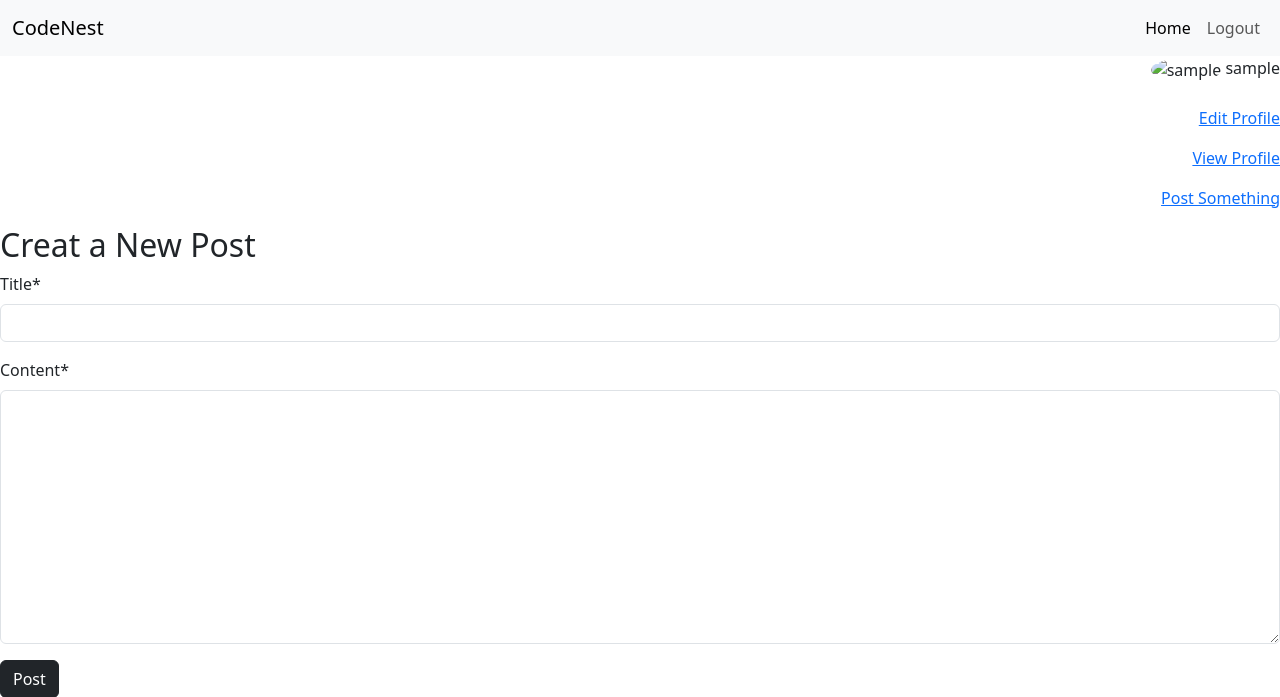
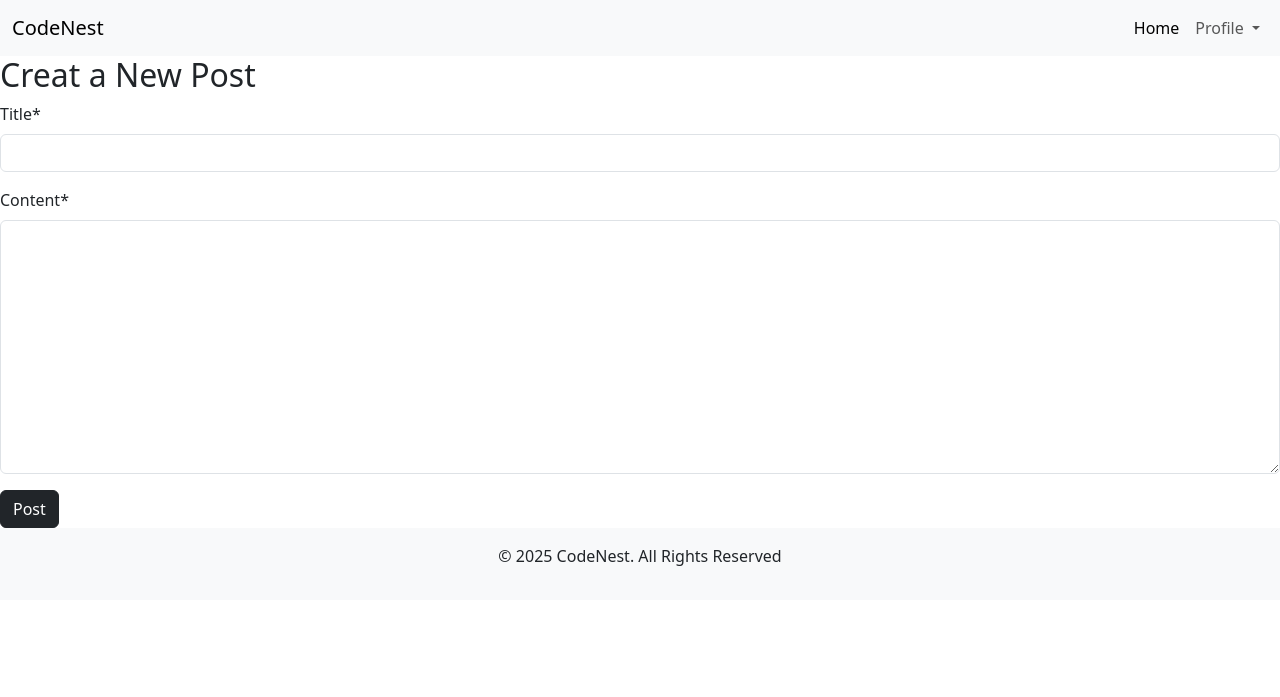
Before and after one commit to tomMckechnie-90/CodeNest, a Django app: page /create/ in a window 1280 px wide. Shown: the top 697 px of the page. Run offline with Django 4.2, Linux system fonts and the light colour scheme; the visitor is signed in with stand-in values (Sample User, id 1); some libraries are stand-ins or nearby versions.

Commit message:
Refactor navigation bar to use dropdown for user profile options

```diff
--- a/templates/base.html
+++ b/templates/base.html
@@ -35,10 +35,33 @@
                             <a class="nav-link active" aria-current="page" href="{% url 'home' %}">Home</a>
                         </li>
                         {% if user.is_authenticated %}
-                        <li class="nav-item">
-                            <a class="nav-link" href="{% url 'account_logout' %}">Logout</a>
+                        <li class="nav-item dropdown">
+                            <a class="nav-link dropdown-toggle" href="#" role="button" data-bs-toggle="dropdown"
+                                aria-expanded="false">
+                                Profile
+                            </a>
+                            <ul class="dropdown-menu">
+                                <li> <img src="{{ user.profile.profile_picture.url }}" alt="{{ user.username }}"
+                                        class="profile-picture"
+                                        style="width: 50px; height: 50px; border-radius: 50%; object-fit: cover;">
+                                    {{ user.username }}</li>
+                                <li> <a href="{% url 'view_profile' user.username %}">
+                                        <p>View Profile</p>
+                                    </a></li>
+                                <li> <a href="{% url 'edit_profile' %}">
+                                        <p>Edit Profile</p>
+                                    </a></li>
+                                    <li> <a href="{% url 'account_logout' %}">
+                                        <p>Logout</p>
+                                    </a></li>
+                                <li>
+                                    <hr class="dropdown-divider">
+                                </li>
+                                <li> <a href="{% url 'create_post' %}">
+                                        <p>Post Something</p>
+                                    </a></li>
+                            </ul>
                         </li>
-
                         {% else %}
                         <li class="nav-item">
                             <a class="nav-link" href="{% url 'account_login' %}">Login</a>
@@ -51,33 +74,7 @@
                 </div>
             </div>
         </nav>
-        <div class="d-flex justify-content-end">
-        <div class="text-end">
-            {% if user.is_authenticated %}
-                <div class="col align-self-end">
-                    <img src="{{ user.profile.profile_picture.url }}" alt="{{ user.username }}" class="profile-picture"
-                        style="width: 50px; height: 50px; border-radius: 50%; object-fit: cover;">
-                    {{ user.username }}
-                </div>
-                <br>
-                <div class="col align-self-end">
-                    <a href="{% url 'edit_profile' %}">
-                        <p>Edit Profile</p>
-                    </a>
-                </div>
-                <div>
-                    <a href="{% url 'view_profile' user.username %}">
-                        <p>View Profile</p>
-                    </a>
-                </div>
-                <div>
-                <a href="{% url 'create_post' %}">
-                    <p>Post Something</p>
-                </a>
-                </div>
-                {% endif %}
         </div>
-    </div>
         <div class="container">
             <div class="row">
                 <div class="col-md-8 offset-md-2">
@@ -94,41 +91,6 @@
         {% endblock %}
     </header>
     <main>
-
-
-        <!-- {% if user.is_authenticated %}
-        <div class="card" style="width: 18rem;">
-            <div class="card-body">
-                <p class="text-end m3">Hi {{ user.username }}</p>
-                <img
-                src="{{ user.profile.profile_picture.url }}"
-                alt="{{ user.username }}"
-                class="profile-picture"
-                style="width: 50px; height: 50px; border-radius: 50%; object-fit: cover;"
-            >
-                <a href="{% url 'account_logout' %}">
-                    <p class="text-end m3">
-                        <button type="button" class="btn btn-dark">Logout</button>
-                    </p>
-                </a>
-                <a href="#">
-                    <p class="text-end m3">
-                        <button type="button" class="btn btn-dark">Your Profile</button>
-                    </p>
-                </a>
-                <p class="text-end m3"><a href="{% url 'create_post' %}"><button type="button" class="btn btn-dark">Add
-                            a Post</button></a></p>
-            </div>
-        </div>
-        {% else %}
-        <div class="card">
-            <div class="card-body">
-                <p class="text-end m3">You are logged in. <a href="{% url 'account_login' %}">Log in</a></p>
-                <p class="text-end m3">Dont have an account? <a href="{% url 'account_signup' %}">Sign up here</a></p>
-                {% endif %}
-            </div>
-        </div> -->
-
 
         {% block content %}
         <!-- Content from other templates goes here -->
```
